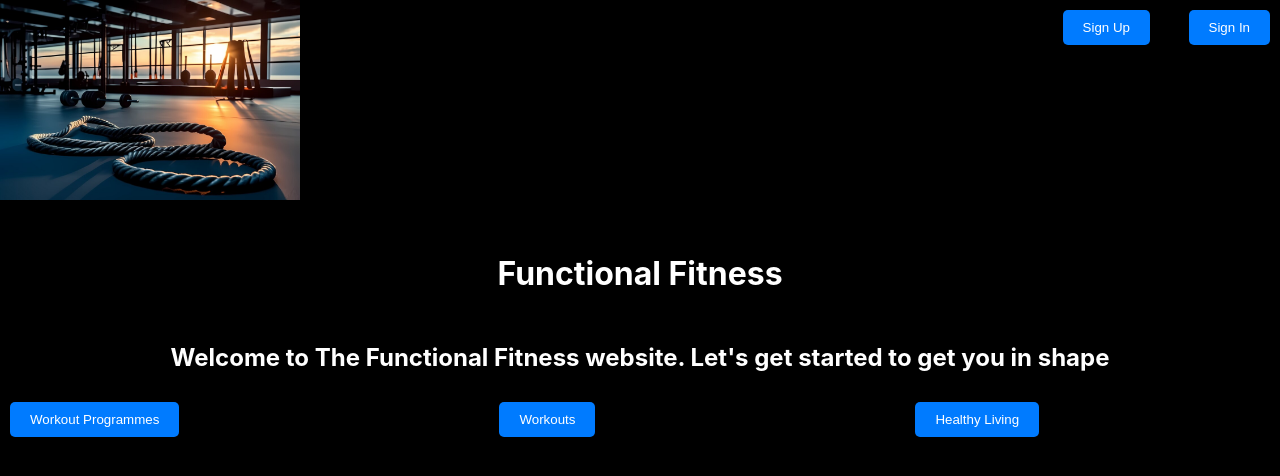
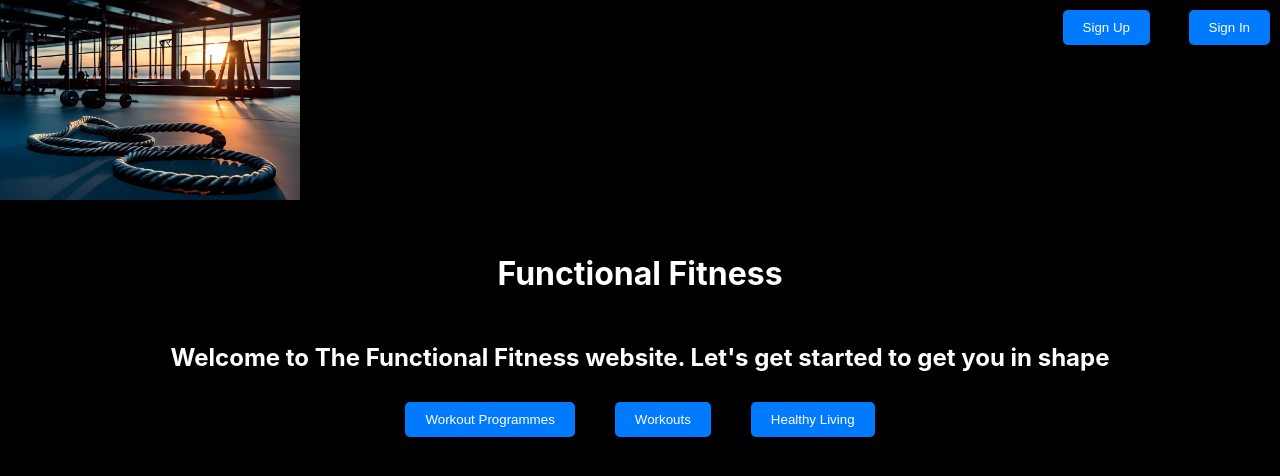
Before and after one commit to deepthinker-88/Fitness-Website, a React (Create React App) app: page / in a window 1280 px wide. Shown: the top 476 px of the page. Built offline with nearby package versions, Linux system fonts and the light colour scheme; no server answers.

Commit message:
Changed alignment of centre buttons

```diff
--- a/src/styles.css
+++ b/src/styles.css
@@ -48,7 +48,8 @@ body {
 
 .button-container {
   display:flex;
-  gap:300px;
+  gap:20px;
+  justify-content:center;
 
 }
 
```
